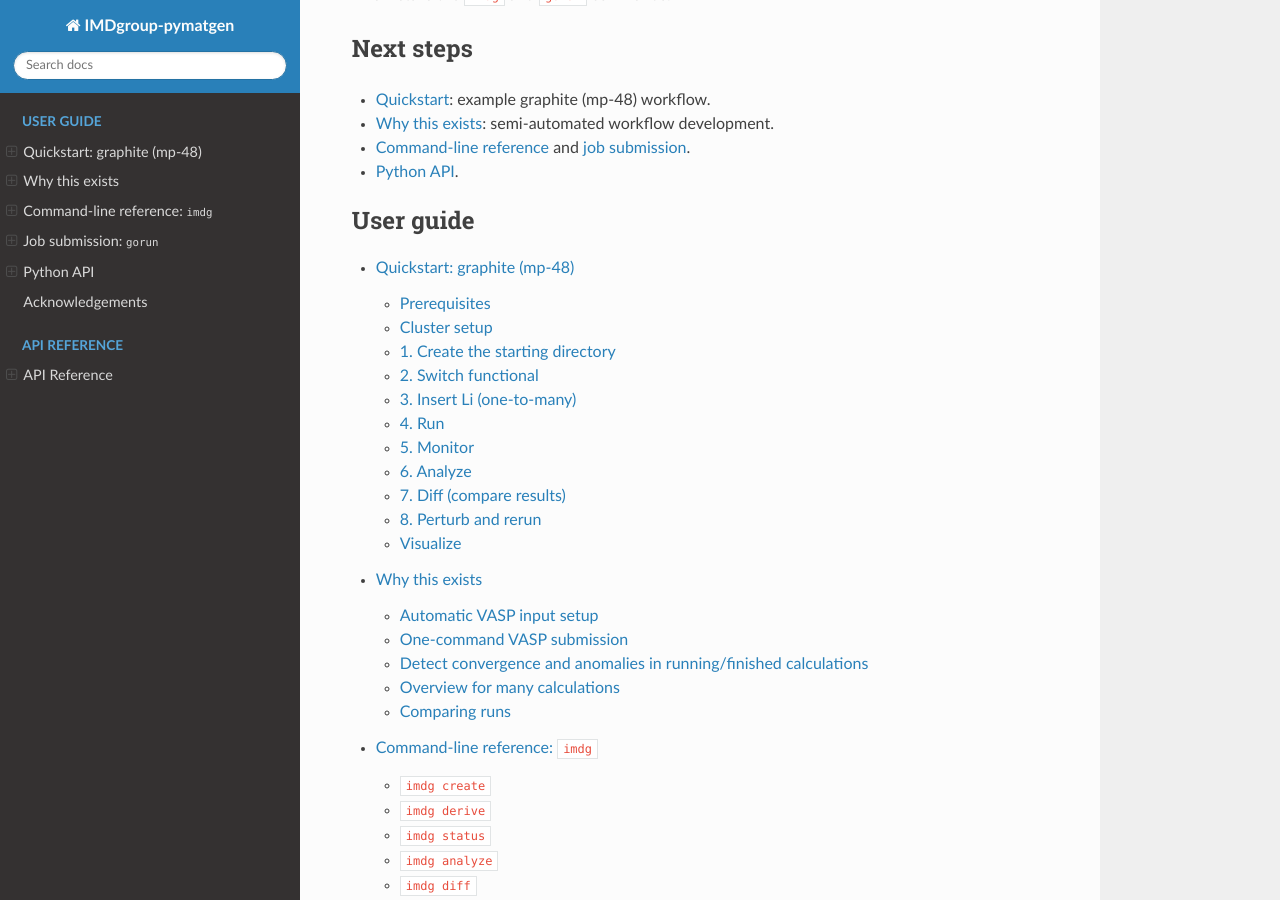
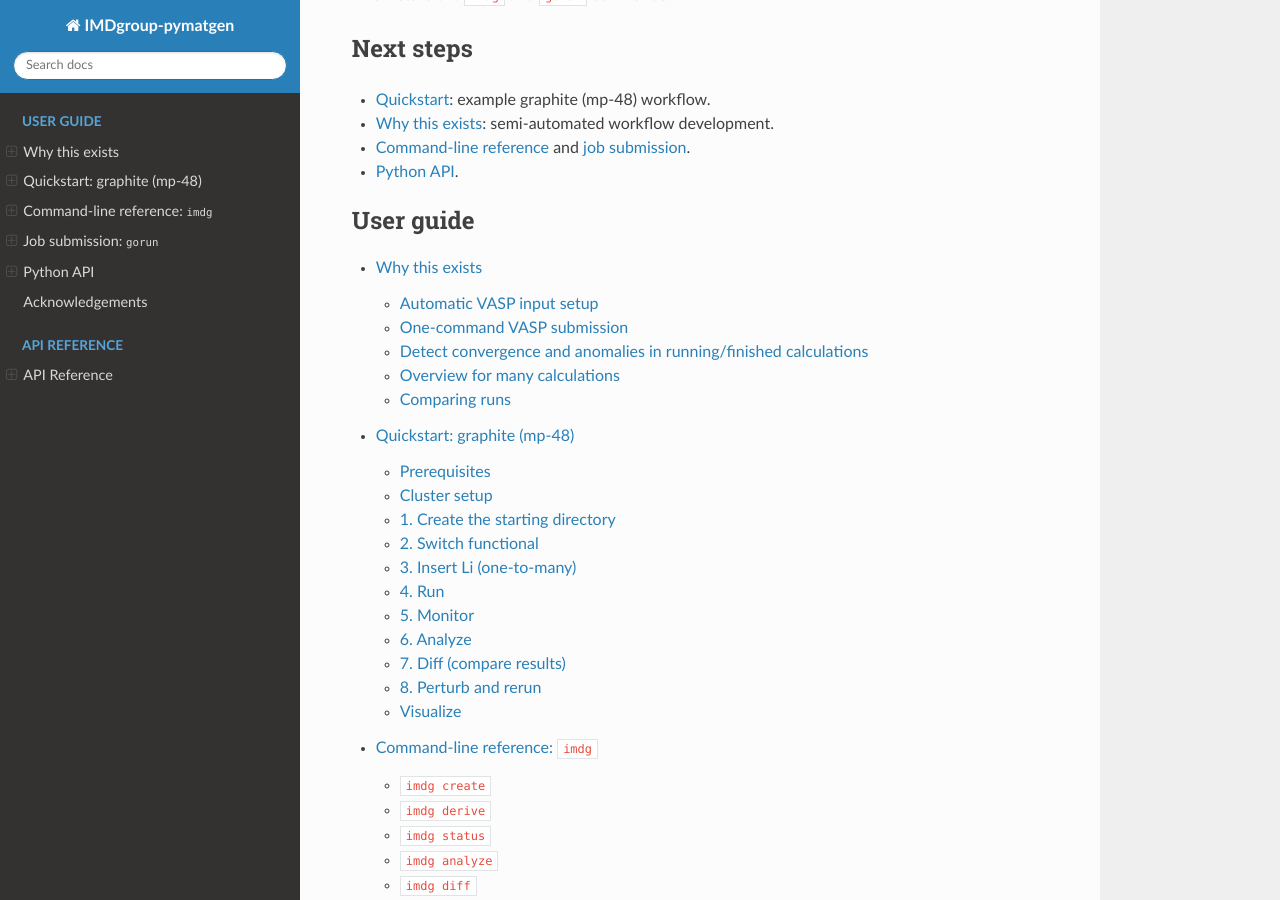
Before and after one commit to yantar92/IMDgroup-pymatgen, a Sphinx documentation site: the page built from docs/index.md, in a window 1280 px wide and 900 px high, scrolled down 1396 px. Built offline with Sphinx 7.4.7 and the Read the Docs theme 3.1.0, drawn with Linux system fonts in a browser that asks for light colours.

```diff
--- a/docs/index.md
+++ b/docs/index.md
@@ -5,8 +5,8 @@
 :maxdepth: 2
 :caption: User guide
 
+concepts
 quickstart
-concepts
 cli
 gorun
 python_api
```
